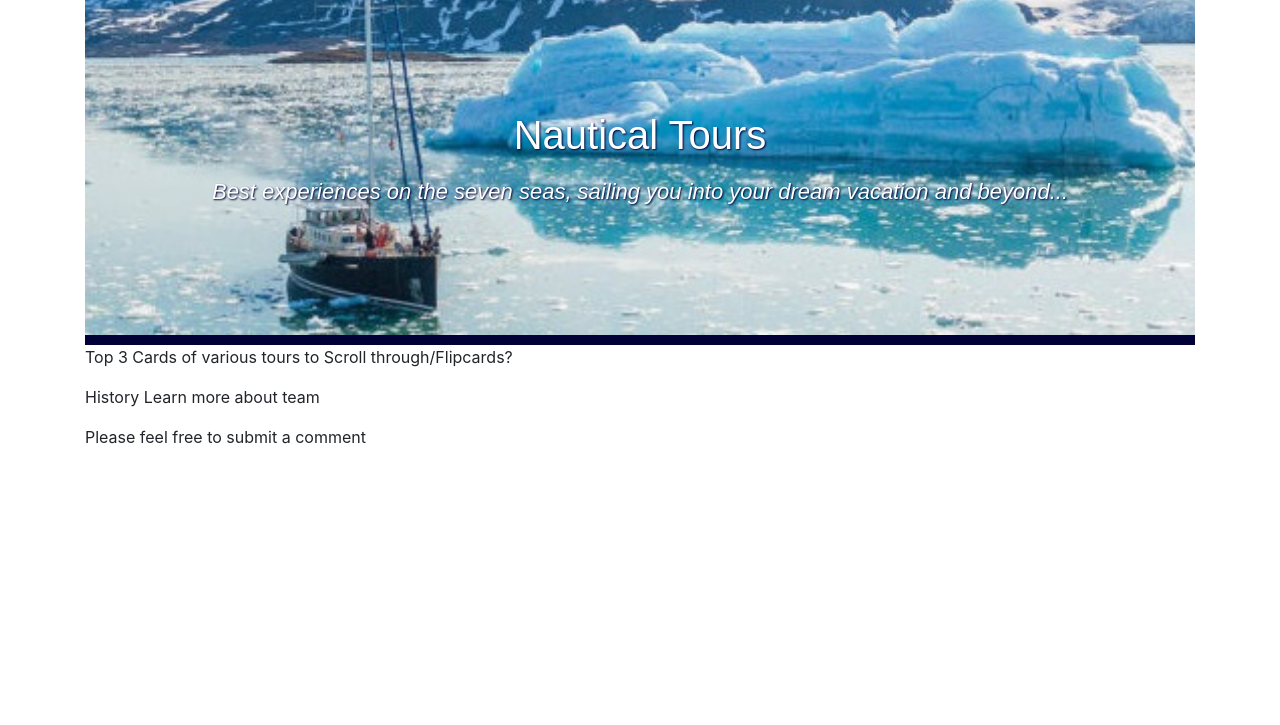
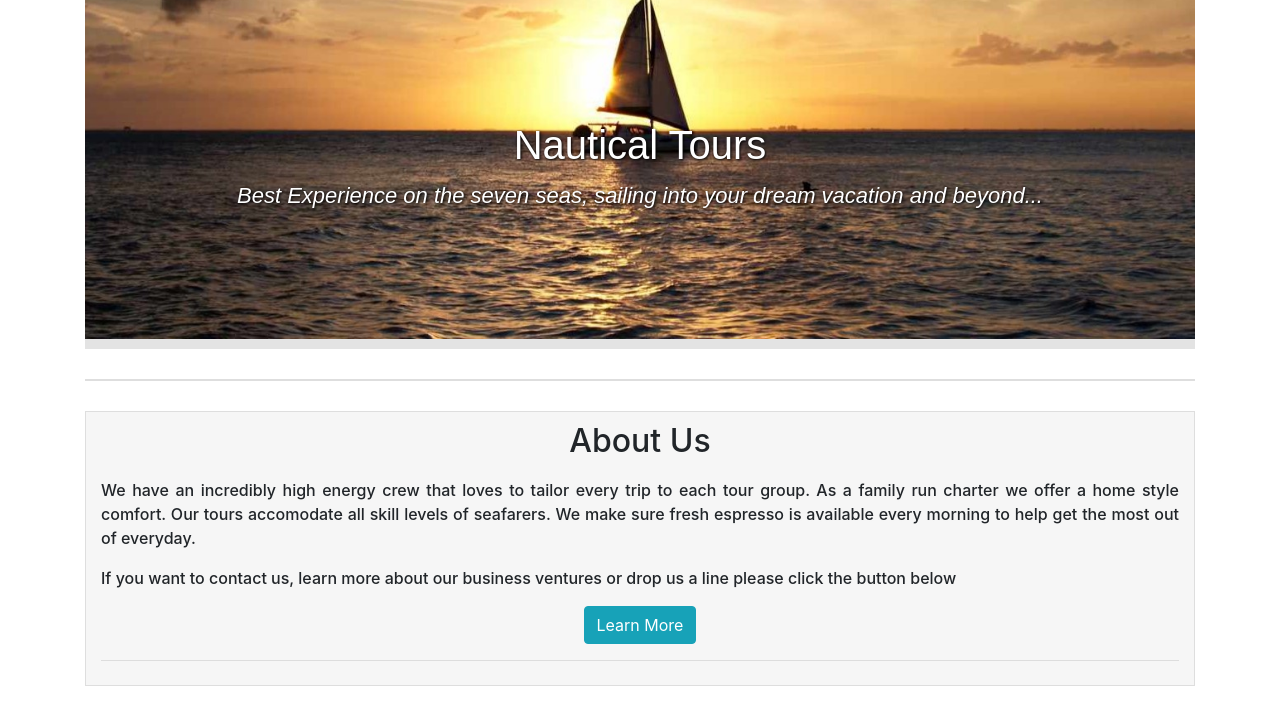
Before and after one commit to Nelson00011/NauticalTours, a Flask app: page / in a window 1280 px wide. Shown: the part 56-781 px from the top of the page. Run offline with Flask 2, Linux system fonts and the light colour scheme; data that the repository does not hold is empty; some libraries are stand-ins or nearby versions.

Commit message:
updated homepage TODO ts images

```diff
--- a/server.py
+++ b/server.py
@@ -34,7 +34,18 @@ def homepage():
         session['status'] = session.get('status', False)
         logIn = session.get('status', False)
 
-    return render_template('homepage.html', logIn = logIn)
+    #get Tour classes
+    tours = crud.get_tours()
+    today = date.today()
+
+    #compose list of future tours only
+    tour_list = []
+    for tour in tours:
+        if tour.dates.strftime('%Y-%m-%d') > today.strftime('%Y-%m-%d'):
+            tour_list.append(tour)
+    tour_list = sorted(tour_list, key=lambda x: x.dates.strftime('%Y-%m-%d'))
+
+    return render_template('homepage.html', logIn = logIn, tours=tour_list)
 
 
 #account/profile page
@@ -135,7 +146,7 @@ def logout():
     session['primary_key'] = False
     logIn = session['status']
 
-    return render_template('homepage.html', logIn=logIn)
+    return redirect('/')
 
 #date converters
 @app.template_filter()
--- a/static/style/stylesheet.css
+++ b/static/style/stylesheet.css
@@ -29,7 +29,7 @@ html, body {
   color: white;
   padding: 5px;
   margin: 0 auto;
-  text-shadow: 1px 1px 2px rgb(1, 1, 56);
+  text-shadow: 1px 1px 3px black;
   overflow: hidden;
   font-size: adjust;
   width: 100%;
@@ -44,7 +44,7 @@ html, body {
   background-position: bottom right;
   background-size: cover;
   object-position: center;
-  border-bottom: 10px solid rgb(1, 1, 56);
+  border-bottom: 10px solid rgba(200, 200, 200, 0.5);
 }
 
 
@@ -185,9 +185,11 @@ local{
 .red{
   border: 1px solid red;
 }
+
 .blue{
   border: 1px solid blue;
 }
+
 .orange{
   border: 1px solid orange;
 }
--- a/templates/homepage.html
+++ b/templates/homepage.html
@@ -4,22 +4,58 @@
 {% block body %}
 <div class="container">
 <!-- cover art -->
-<div class="cover">
-    <h1 class="title" onClick=sevenSeas() id="title">Nautical Tours</h1>
-    <p id="quote">
-      <blockquote><em
-        >Best experiences on the seven seas, sailing you into your dream
-        vacation and beyond...</em
-        ></blockquote>
-    </p>
+  <div class="cover">
+    <h1 id="accountHeader">Nautical Tours</h1>
+
+<!-- main about section below  -->
+      <p class="quotes">Best Experience on the seven seas, sailing into your dream vacation and beyond...</p>
   </div>
-<!-- tours in cards -->
-<p> Top 3 Cards of various tours to Scroll through/Flipcards?</p>
 
-<!-- learn more about us and our history -->
+<!-- Port Description & Image -->
 
-<p>History Learn more about team</p>
+<div class="row" id="reviewArea">
+  {% for tour in tours%}
+  <div class="col-sm">
+    <div class='{{tour.port_id}} col text-center'>
+      <section class="portImage">
+        <h5 id="accountHeader"> <a href="/tours/{{ tour.tour_id }}">{{tour.port_name}}</a></h5>
+        <hr class="mt-0 mb-4"/>
+        <div id="ports" class="{{tour.state_name}}">
+          <img class="image" src="/static/img/{{ tour.port_name.split()[-1] }}.jpeg" alt="{{ tour.port_name.split()[-1] }}">
+         </div>
+         <p> </p>
+      </section>
+    </div>
+  </div>
+  {% endfor %}
+</div>
 
-<p>Please feel free to submit a comment</p>
+
+
+<!-- Additional Row for Descriptions/Comments -->
+
+<div class="row" id="reviewArea">
+  <h2 id="accountHeader">About Us</h2>
+  <div class="col-12 ratings text-center">
+
+    <div>
+      <h5><span class="about"></span></h5>
+      <div class="about">
+        <p>We have an incredibly high energy crew that loves to tailor every trip to each tour group. As a family run charter we offer a home style comfort. Our tours accomodate all skill levels of seafarers. We make sure fresh espresso is available every morning to help get the most out of everyday.</p>
+        <p>If you want to contact us, learn more about our business ventures or drop us a line please click the button below</p>
+      </div>
+        <a href="/about" id="learnMore"><button type="button" class="btn btn-info">Learn More</button></a>
+        <p></p>
+        <hr class="mt-0 mb-4">
+    </div>
+  </div>
+</div>
+<!-- Final Spacer -->
+  <div class="row">
+    <div class="col text-center">
+    </div>
+  </div>
+
+
 </div>
 {% endblock %}
```
Also changed, not shown: templates/tours.html (+5 -8 lines), static/img/cover.jpeg (deleted), static/img/coverArt.jpg, static/scripts/toursPage.js (renamed from static/scripts/filler.js).
